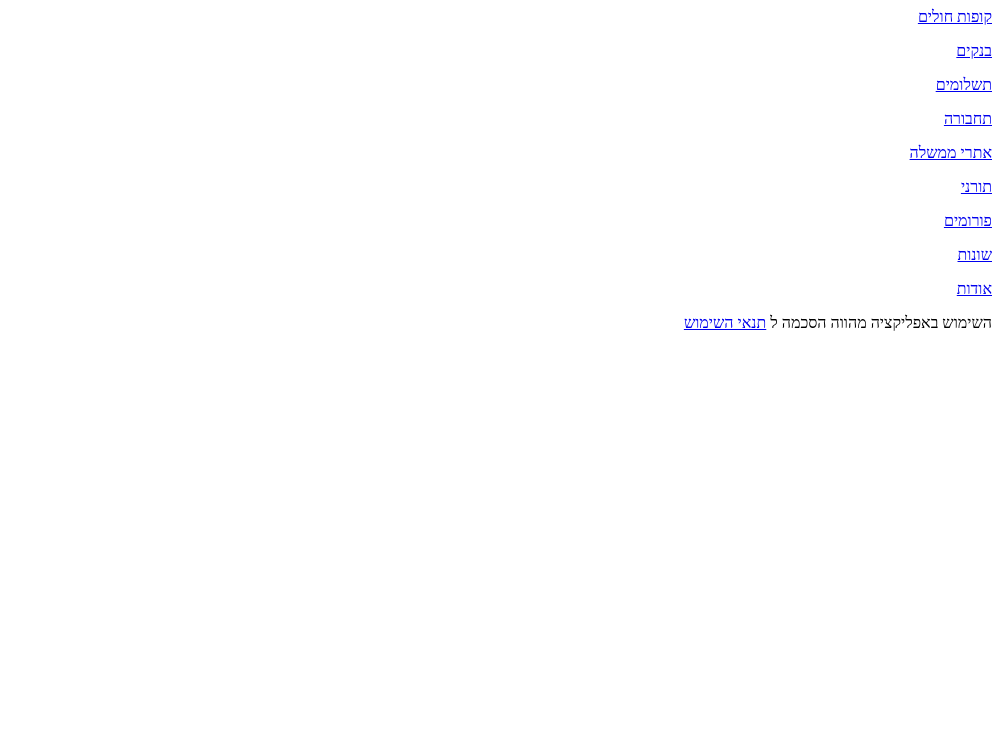
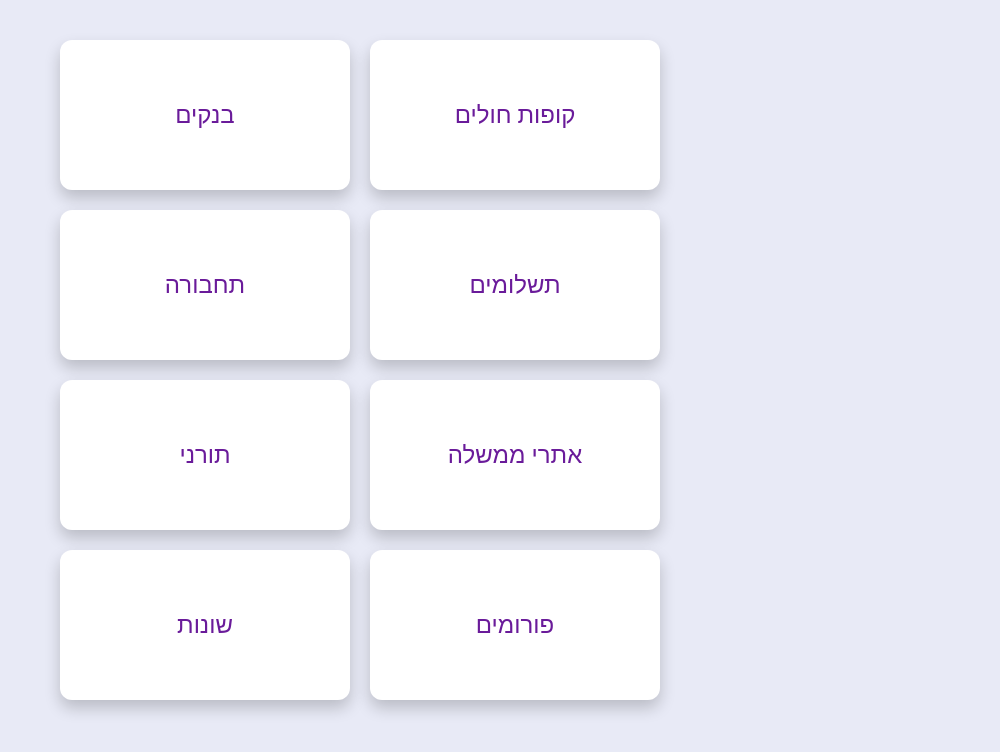
Before and after one commit to AshiVered/SafeBrowserResources, a plain HTML site: page index_nonews.html in a window 1280 px wide. Shown: the whole page, without its empty margins (280-1280 px from the left). Drawn offline with Linux system fonts and the light colour scheme.

Commit message:
Update index_nonews.html

```diff
--- a/index_nonews.html
+++ b/index_nonews.html
@@ -1,31 +1,76 @@
 <!DOCTYPE html>
-<html lang="he" dir="rtl">
-  <head>
-    <meta charset="utf-8">
-    <title></title>
-  </head>
-  <body>
-<a href="./kupotholim.html">קופות חולים</a>
-</p>
-<a href="./banks.html">בנקים</a>
-</p>
-<a href="./payments.html">תשלומים</a>
-</p>
-<a href="./transportation.html">תחבורה</a>
-</p>
-<a href="./gov.html">אתרי ממשלה</a>
-</p>
-<a href="./torani.html">תורני</a>
-</p>
-<a href="./forums.html">פורומים</a>
-</p>
-<a href="./others.html">שונות</a>
-</p>
-</p>
-<a href="./about.html">אודות</a>
-</p>
-השימוש באפליקציה מהווה הסכמה ל
-<a href="./terms.html">תנאי השימוש</a>
-</p>
-  </body>
+<html lang="he">
+<head>
+    <meta charset="UTF-8">
+    <meta name="viewport" content="width=device-width, initial-scale=1.0">
+    <title>2x5 Grid Buttons</title>
+    <link href="https://fonts.googleapis.com/icon?family=Material+Icons" rel="stylesheet">
+    <style>
+        body {
+            display: flex;
+            justify-content: center;
+            align-items: center;
+            height: 100vh;
+            background-color: #e8eaf6; /* צבע רקע בהיר עם גוון סגול */
+            font-family: 'Roboto', sans-serif;
+            margin: 0;
+            padding: 0;
+            direction: rtl; /* כיוון כתיבה מימין לשמאל */
+        }
+        .grid-wrapper {
+            display: flex;
+            justify-content: center;
+            align-items: center;
+            width: 100%;
+            height: 100%;
+            padding: 20px;
+            box-sizing: border-box;
+        }
+        .grid-container {
+            display: grid;
+            grid-template-columns: repeat(2, minmax(150px, 1fr)); /* שני טורים גמישים */
+            grid-template-rows: repeat(5, minmax(150px, 1fr)); /* חמש שורות גמישות */
+            grid-gap: 20px; /* רווח בין הכפתורים */
+            max-width: 600px; /* רוחב מקסימלי לגריד */
+            width: 100%;
+            height: 100%;
+            margin-top: 40px; /* מרווח עליון לגריד */
+        }
+        .grid-item {
+            display: flex;
+            justify-content: center;
+            align-items: center;
+            background-color: #ffffff;
+            border-radius: 12px;
+            box-shadow: 0 8px 16px rgba(0, 0, 0, 0.2); /* צללים חזקים */
+            text-align: center;
+            cursor: pointer;
+            transition: all 0.3s ease;
+            overflow: hidden; /* למנוע טקסט או תוכן יוצא מגבולות הקוביה */
+            text-decoration: none; /* ביטול הקו התחתון של הקישור */
+            color: #6a1b9a; /* צבע טקסט סגול כהה */
+            font-size: 1.5em; /* הגדלת גודל הטקסט */
+            font-weight: 500;
+        }
+        .grid-item:hover {
+            box-shadow: 0 12px 24px rgba(0, 0, 0, 0.3); /* צללים חזקים עוד יותר בהעברה */
+            background-color: #f3e5f5; /* צבע רקע בהיר עם גוון סגול */
+            color: #4a148c; /* צבע טקסט סגול כהה יותר בהעברה */
+        }
+    </style>
+</head>
+<body>
+    <div class="grid-wrapper">
+        <div class="grid-container">
+            <a class="grid-item" href="./kupotholim.html">קופות חולים</a>
+            <a class="grid-item" href="./banks.html">בנקים</a>
+            <a class="grid-item" href="./payments.html">תשלומים</a>
+            <a class="grid-item" href="./transportation.html">תחבורה</a>
+            <a class="grid-item" href="./gov.html">אתרי ממשלה</a>
+            <a class="grid-item" href="./torani.html">תורני</a>
+            <a class="grid-item" href="./forums.html">פורומים</a>
+            <a class="grid-item" href="./others.html">שונות</a>
+        </div>
+    </div>
+</body>
 </html>
```
